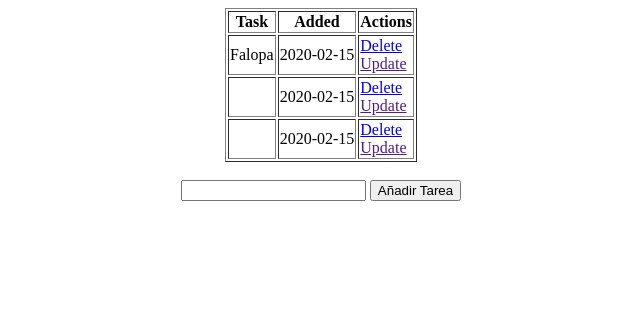
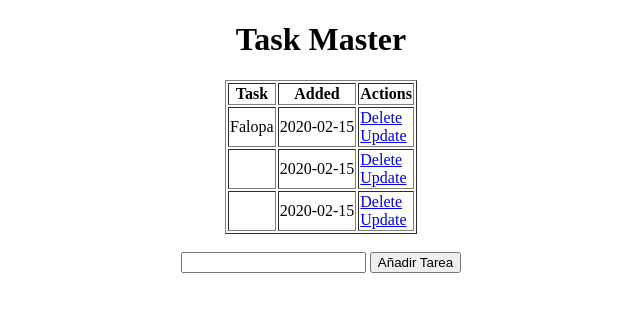
Before and after one commit to julianbjornsson/flaskblog, a Flask app: page / in a window 1280 px wide. Shown: the top 312 px of the page, without its empty margins (319-959 px from the left). Run offline with Flask 2, Linux system fonts and the light colour scheme; data comes from the database, SQL or seed files in the repository; both versions use the stored data as it was after the commit.

Commit message:
terminado, agregamos update, formato y demas

```diff
--- a/app.py
+++ b/app.py
@@ -40,9 +40,24 @@ def delete(id):
         db.session.commit()
         return redirect('/')
     except:
-        'Hubo un problema al procesar su solicitud'
+        return 'Hubo un problema al procesar su solicitud'
+
+@app.route('/update/<int:id>', methods=['GET', 'POST'])
+def update(id):
+    task = lista.query.get_or_404(id)
 
 
+    if request.method == "POST":
+        task.content = request.form['content']
+
+        try:
+            db.session.commit()
+            return redirect('/')
+        except:
+            "Hubo un problema al procesar su solicitud"
+
+    else:
+        return render_template('update.html', task=task)
 
 
 if __name__ == "__main__":
--- a/templates/index.html
+++ b/templates/index.html
@@ -7,6 +7,12 @@
 {% block body %}
 
 <div class="content">
+    <h1 style="text-align: center;"> Task Master </h1>
+
+    {% if tasks|length < 1 %}
+    <h4 style="text-align: center;">No hay tareas para mostrar. Agrege una debajo</1>
+    <br>
+    {% else %}
     <table  align="center", border="1">
         <tr>
             <th>Task</th>
@@ -21,13 +27,15 @@
             <td>
                 <a href="/delete/{{ task.id }}">Delete</a>
                 <br>
-                <a href="">Update</a>
+                <a href="/update/{{ task.id }}">Update</a>
             </td>
         </tr>
     {% endfor %}
     </table>
+    {% endif %}
     <br>
     <form action="/" method="POST" align="center">
+
         <input type="text" name="content" id="content">
         <input type="submit" value="Añadir Tarea">
     </form>
```
Also changed, not shown: templates/update.html (added, +17 -0 lines), test.db.
